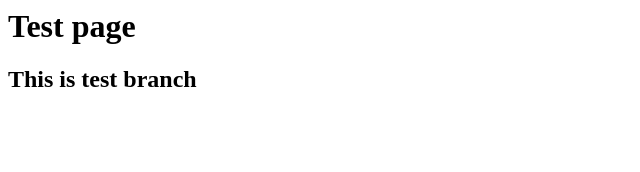
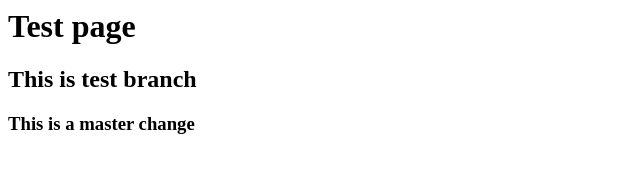
Before and after one commit to Shubham8056/webtest, a plain HTML site: page index.html in a window 1280 px wide. Shown: the whole page, without its empty margins (0-640 px from the left). Drawn offline with Linux system fonts and the light colour scheme.

Commit message:
master change

```diff
--- a/index.html
+++ b/index.html
@@ -1,2 +1,3 @@
 <h1>Test page</h1>
 <h2>This is test branch</h2>
+<h3>This is a master change</h3>
```
